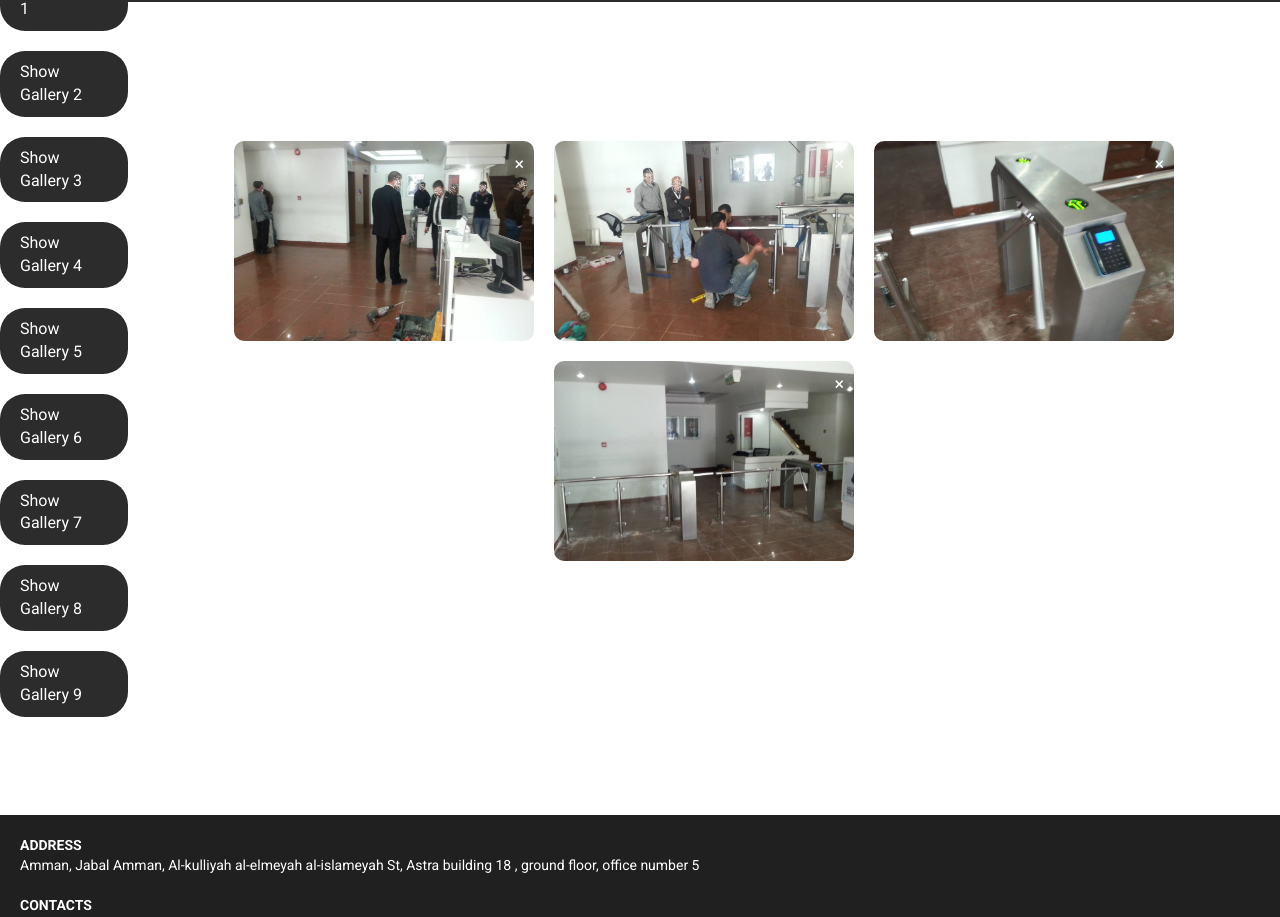
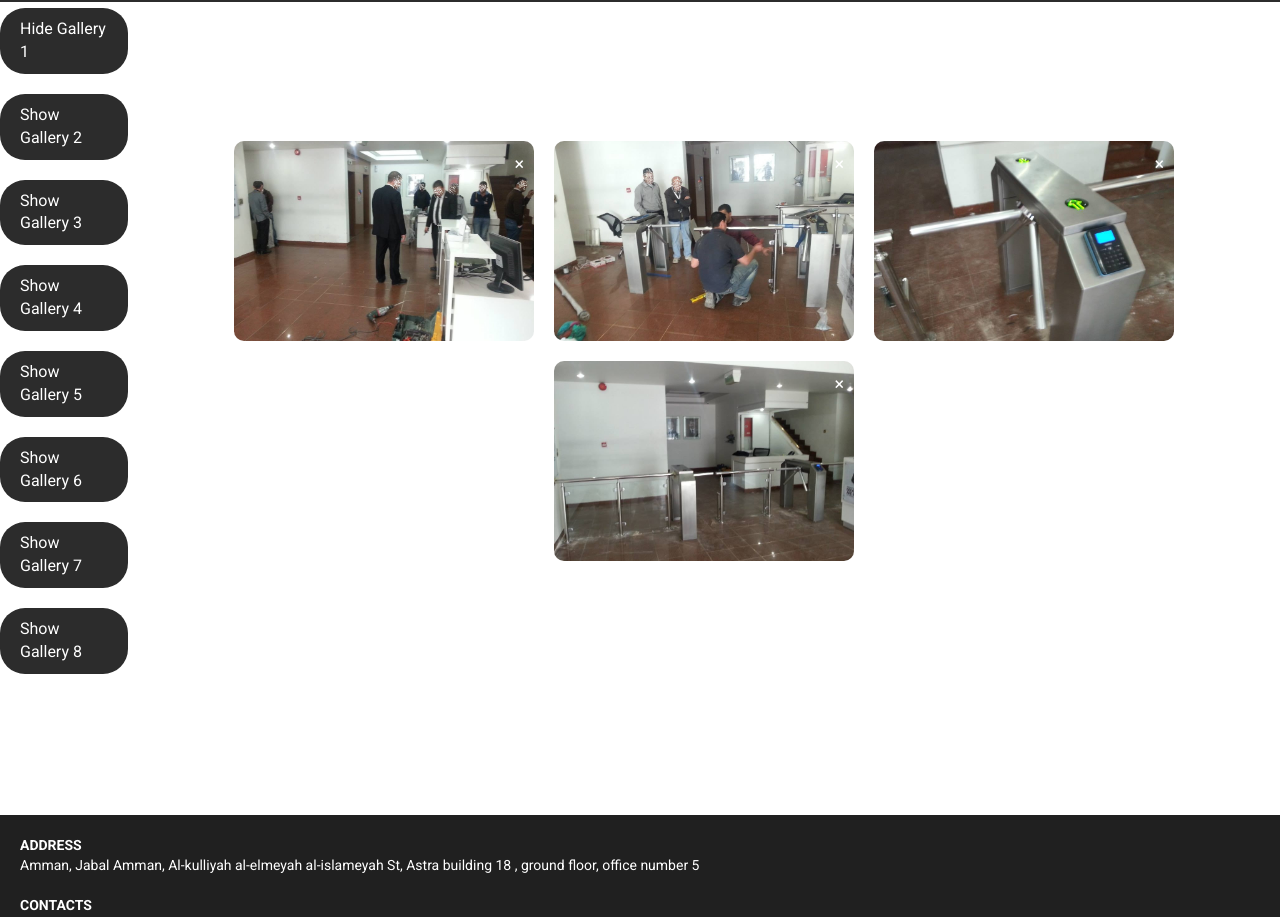
Before and after one commit to KaMaherr/jssNew.com, a plain HTML site: page Success.html in a window 1280 px wide. Shown: the part 177-1094 px from the top of the page. Drawn offline with Linux system fonts and the light colour scheme; some packages are replaced by stand-ins of ours; files whose address does not match are found by name.

Commit message:
Update Success.html

```diff
--- a/Success.html
+++ b/Success.html
@@ -85,8 +85,6 @@
     <div class="circle-button" id="showGallery7">Show Gallery 7</div>
     <br/>
     <div class="circle-button" id="showGallery8">Show Gallery 8</div>
-    <br/>
-    <div class="circle-button" id="showGallery9">Show Gallery 9</div>
     <br/>
         </div>
 
```
